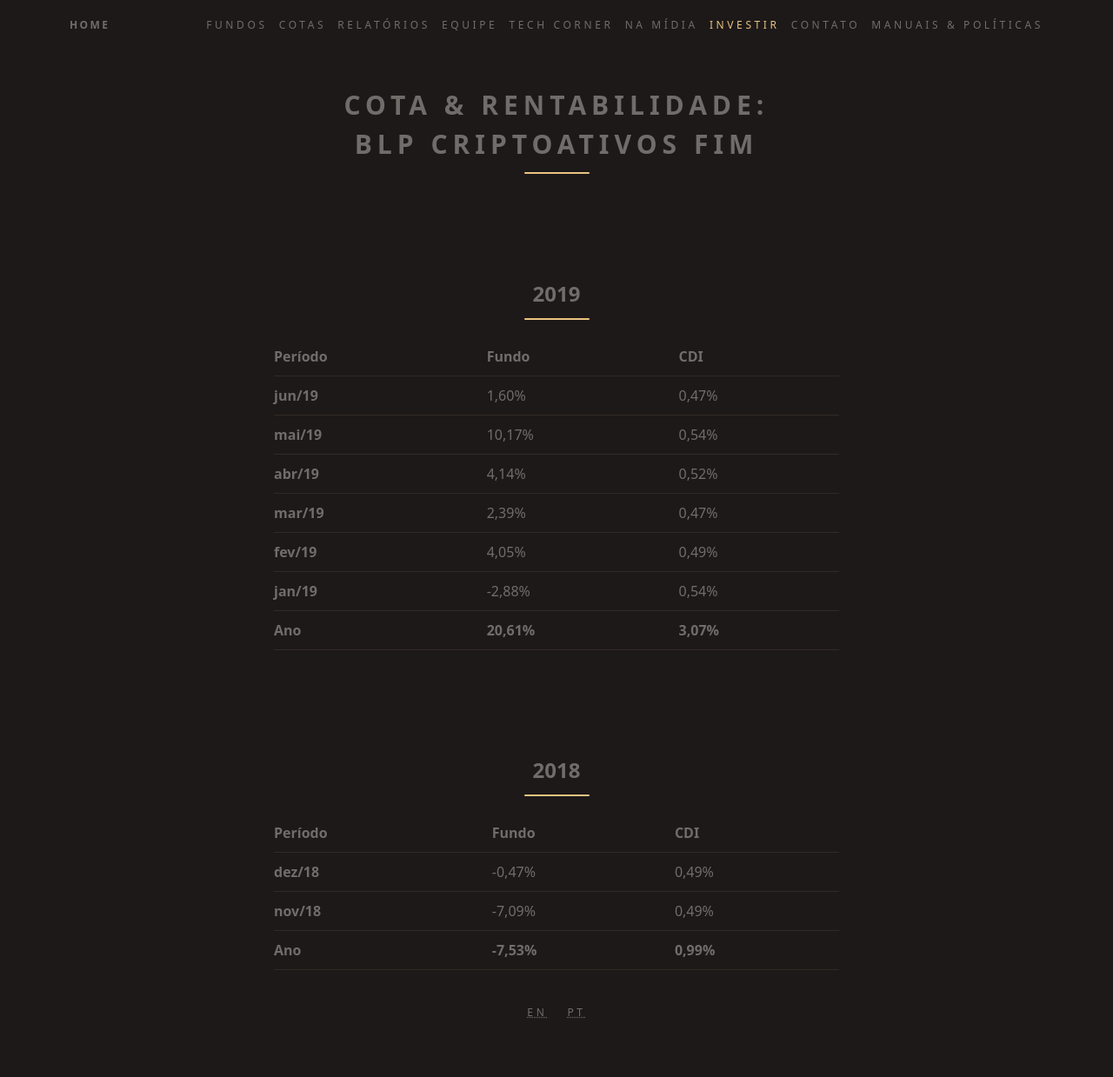
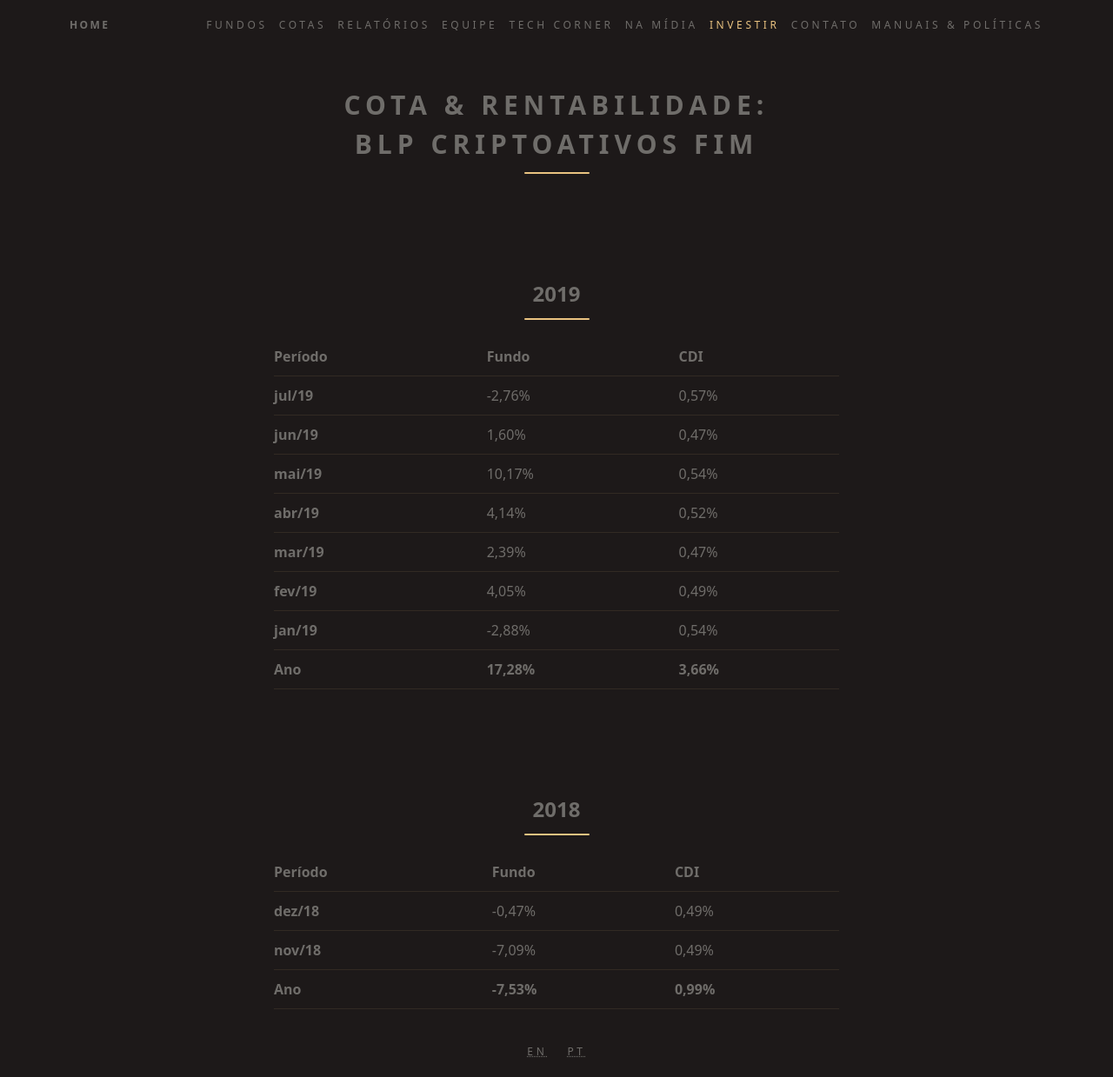
Before and after one commit to ateliedetemas/blpcrypto, a Jekyll site: the page built from _pages/rentabilidade/ativos-fim.md, in a window 1280 px wide. Shown: the whole page at 87% size. Built offline with Jekyll 4.4.1, drawn with Linux system fonts in a browser that asks for light colours; before the commit the page ends 1194 px from its top, so only the background shows below that.

Commit message:
Update ativos-fim.md

```diff
--- a/_pages/rentabilidade/ativos-fim.md
+++ b/_pages/rentabilidade/ativos-fim.md
@@ -9,13 +9,14 @@ permalink: "/rentabilidade/ativos-fim/"
 
 Período | Fundo | CDI
 ---|---|---
+**jul/19** | -2,76% | 0,57%
 **jun/19** | 1,60% | 0,47%
 **mai/19** | 10,17% | 0,54%
 **abr/19** | 4,14% | 0,52%
 **mar/19** | 2,39% | 0,47%
 **fev/19** | 4,05% | 0,49%
 **jan/19** | -2,88% | 0,54%
-**Ano**  | **20,61%** | **3,07%**
+**Ano**  | **17,28%** | **3,66%**
 
 ## 2018
 
```
